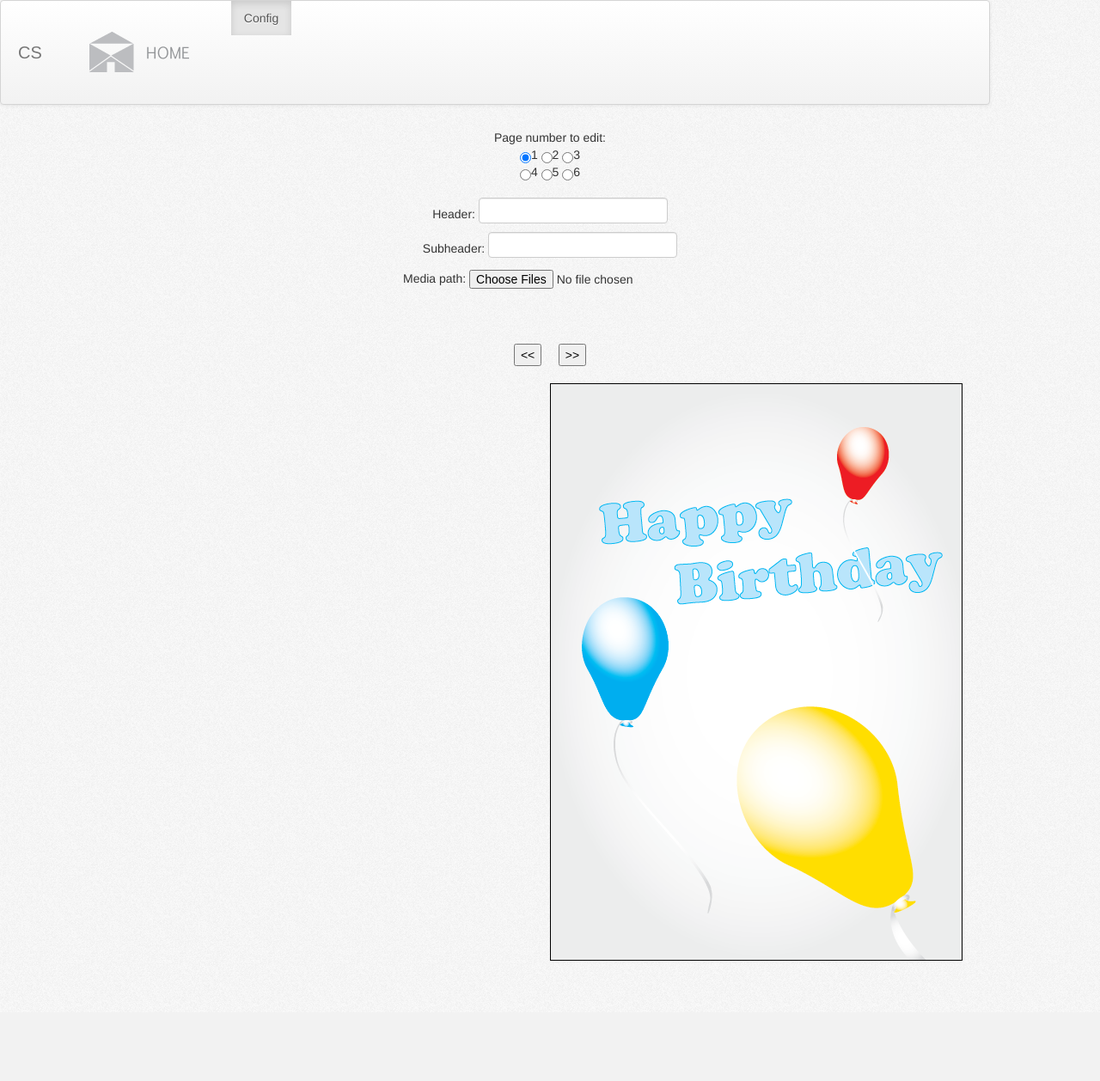
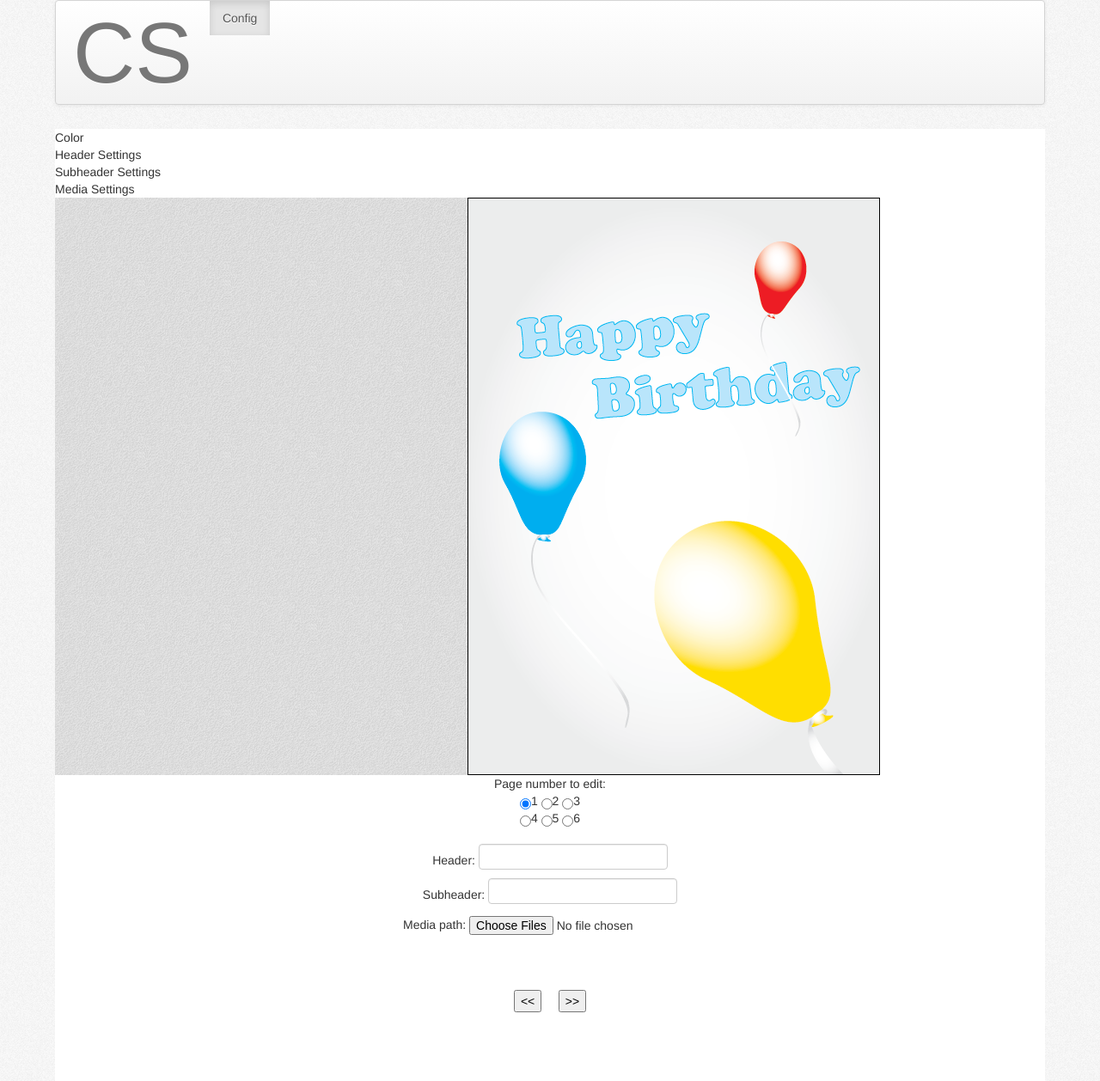
Before and after one commit to masterkoppa/ag-hack_day, a PHP site: page /html/template.html in a window 1280 px wide. Shown: the whole page at 86% size. Before the commit the page ends 1118 px from the top, so only its background shows below. Run offline with PHP 8.4, Linux system fonts and the light colour scheme; some libraries are stand-ins or nearby versions.

Commit message:
Add some initial UI changes

```diff
--- a/css/template.css
+++ b/css/template.css
@@ -103,3 +103,12 @@ h1
 {
     visibility:hidden;
 }
+
+.ui_outside{
+    background: #ffffff;
+}
+
+.edit_area{
+    background-image: url('../Images/main_background.png');
+    background-repeat: repeat;
+}
--- a/html/template.html
+++ b/html/template.html
@@ -6,22 +6,19 @@
         <script src="../javascript/turn.min.js" type="text/javascript"></script>
         <script src="../javascript/template.js" type="text/javascript"></script>
         <script src="../bootstrap/js/bootstrap.min.js"></script>
+
+        <link href="../bootstrap/css/bootstrap.min.css" rel="stylesheet" media="screen">
+        <meta name="viewport" content="width=device-width, initial-scale=1.0">
+
         <link rel="stylesheet" type="text/css" href="../css/template.css" />
         <link href="../css/common.css" rel="stylesheet">
-        <link href="../bootstrap/css/bootstrap.min.css" rel="stylesheet" media="screen">
-        <meta name="viewport" content="width=device-width, initial-scale=1.0">
 	</head>
 
 	<body>
         <div class="navbar">
             <div class="navbar-inner">
-                <a class="brand" href="#">CS</a>
+                <a class="brand" href="Home.html">CS</a>
                 <ul class="nav">
-                    <li>
-                        <a href="Home.html">
-                            <img src="../Images/Navigation/home_btn.png"></img>
-                        </a>
-                    </li>
                     <li class="active">
                         <a href="#">
                             Config
@@ -30,38 +27,20 @@
                 </ul>
             </div>
         </div>
-
-        <div id="config_area" align="center">
-            <span id="page_num_label">Page number to edit: </span>
-            <form id="page_num_form" action="">
-                <input type="radio" name="page_num" value="1" onchange="updatePageNum(1)" checked>1
-                <input type="radio" name="page_num" value="2" onchange="updatePageNum(2)">2
-                <input type="radio" name="page_num" value="3" onchange="updatePageNum(3)">3 <br/>
-                <input type="radio" name="page_num" value="4" onchange="updatePageNum(4)">4
-                <input type="radio" name="page_num" value="5" onchange="updatePageNum(5)">5
-                <input type="radio" name="page_num" value="6" onchange="updatePageNum(6)">6
-            </form>
-            <span id="header_label">Header: </span>
-            <input type="text" id="header_field" oninput="update_header(getPageNum())"/>
-            <br/>
-            <span id="subheader_label">Subheader: </span>
-            <input type="text" id="subheader_field" oninput="update_subheader(getPageNum())"/>
-            <br/>
-            <span id="media_label">Media path: </span>
-            <!--<input type="file" id="image_fileupload" onchange="upload_image(getPageNum())" />-->
-            <input id="fileupload" type="file" name="files[]" data-url="../php/" multiple>
-
-            <div id="upload_progress" class="progress progress-striped active" style="width: 30%; visibility: hidden;">
-                <div class="bar" style="width: 0%;"></div>
+        <div class="ui_outside">
+        <div class="row">
+            <div class="span4 sidebar">
+                Color
+                <br/>
+                Header Settings
+                <br/>
+                Subheader Settings
+                <br/>
+                Media Settings
+                <br/>
             </div>
-            <br/>
-            <input type="button" id="page_left" onclick="page_left()" value="<<" />
-            &nbsp;&nbsp;&nbsp;
-            <input type="button" id="page_right" onclick="page_right()" value=">>" />
-            <br/>
-        </div>
-        <br/>
-        <div id='card'>
+            <div class="span8 edit_area">
+                        <div id='card'>
             <div id='page1' ondrop="drop(event)" ondragover="allowDrop(event)" class="page">
                 <div class="page_border">
                     <span id="page1_header" class="dragndrop_elem header" draggable="true" ondragstart="drag(event)"></span>
@@ -105,9 +84,43 @@
                 </div>
             </div>
         </div>
+            </div>
+        </div>
+        <div id="config_area" align="center">
+            <span id="page_num_label">Page number to edit: </span>
+            <form id="page_num_form" action="">
+                <input type="radio" name="page_num" value="1" onchange="updatePageNum(1)" checked>1
+                <input type="radio" name="page_num" value="2" onchange="updatePageNum(2)">2
+                <input type="radio" name="page_num" value="3" onchange="updatePageNum(3)">3 <br/>
+                <input type="radio" name="page_num" value="4" onchange="updatePageNum(4)">4
+                <input type="radio" name="page_num" value="5" onchange="updatePageNum(5)">5
+                <input type="radio" name="page_num" value="6" onchange="updatePageNum(6)">6
+            </form>
+            <span id="header_label">Header: </span>
+            <input type="text" id="header_field" oninput="update_header(getPageNum())"/>
+            <br/>
+            <span id="subheader_label">Subheader: </span>
+            <input type="text" id="subheader_field" oninput="update_subheader(getPageNum())"/>
+            <br/>
+            <span id="media_label">Media path: </span>
+            <!--<input type="file" id="image_fileupload" onchange="upload_image(getPageNum())" />-->
+            <input id="fileupload" type="file" name="files[]" data-url="../php/" multiple>
+
+            <div id="upload_progress" class="progress progress-striped active" style="width: 30%; visibility: hidden;">
+                <div class="bar" style="width: 0%;"></div>
+            </div>
+            <br/>
+            <input type="button" id="page_left" onclick="page_left()" value="<<" />
+            &nbsp;&nbsp;&nbsp;
+            <input type="button" id="page_right" onclick="page_right()" value=">>" />
+            <br/>
+        </div>
+        <br/>
+
     <br/>
     <br/>
     <br/>
+    </div>
     <script src="../javascript/vendor/jquery.ui.widget.js"></script>
     <script src="../javascript/jquery.iframe-transport.js"></script>
     <script src="../javascript/jquery.fileupload.js"></script>
@@ -122,7 +135,7 @@
                     alert("DONE!" + index + " | " + file.name);
                     $("#fileupload").css('visibility', 'visible');
                     $("#upload_progress .bar").css('visibility', 'hidden');
-                    $("#page1_media").append('<img src="../php/files/' + file.name
+                    $("#page1_media").append('<img class="media_item" src="../php/files/' + file.name
                         + '" height="200" width="200" ></img>')
                 });
             },
```
